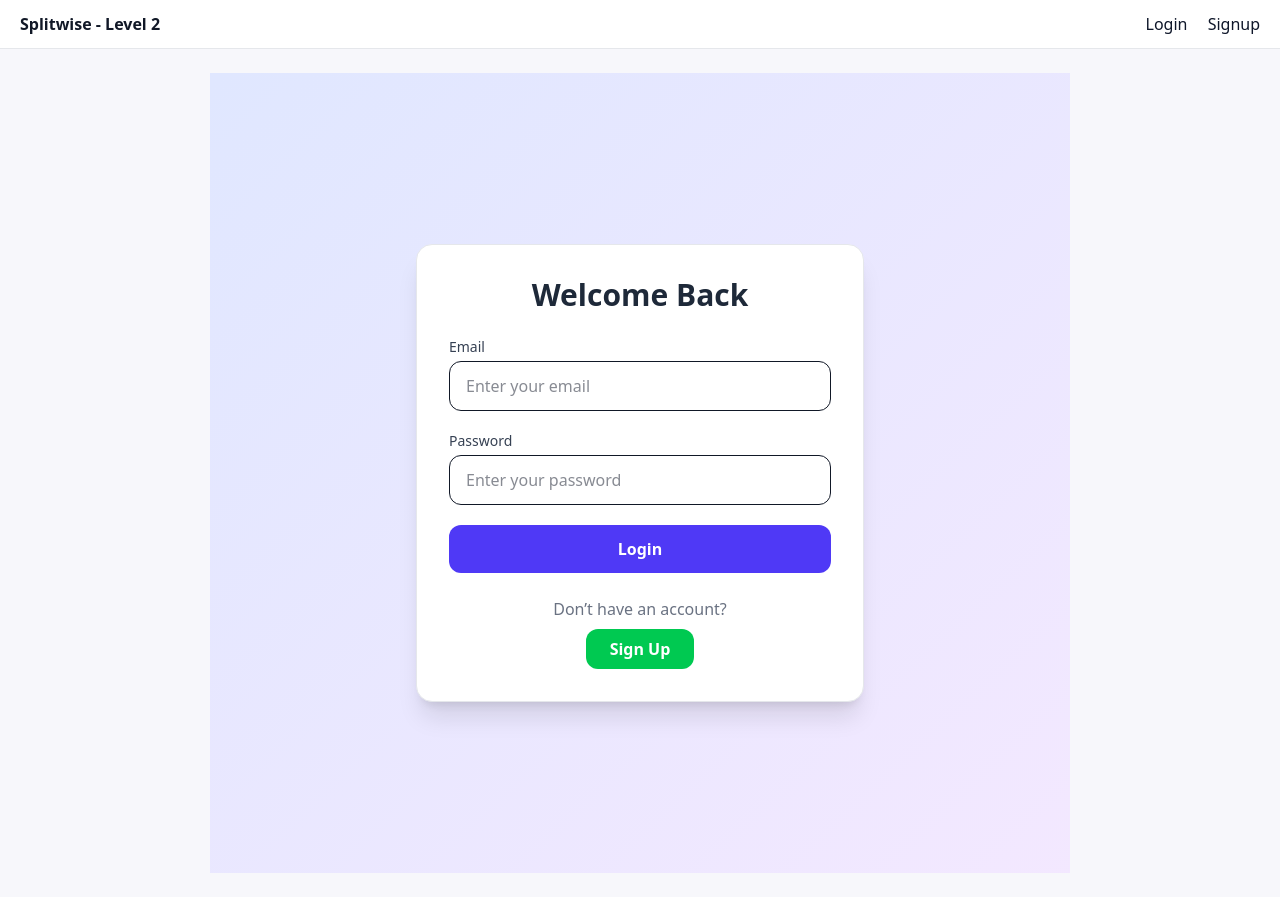
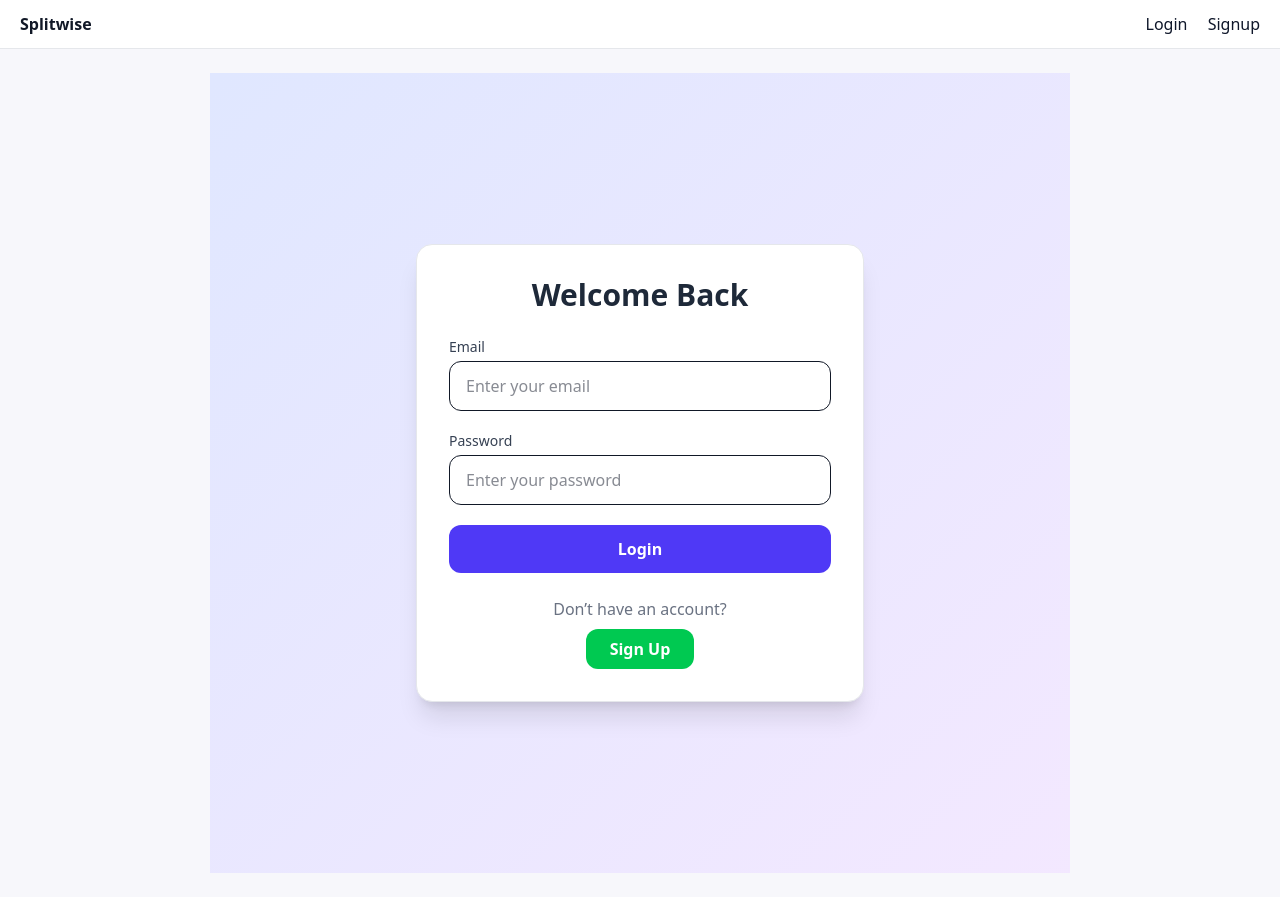
Before and after one commit to Uttam1119/frido-assignment, a React app in the folder frontend/: page /login in a window 1280 px wide. Built offline with nearby package versions, Linux system fonts and the light colour scheme; no server answers; the HTML template or start-up script is replaced by a standard one.

Commit message:
Completed level-3

```diff
--- a/frontend/src/App.jsx
+++ b/frontend/src/App.jsx
@@ -30,7 +30,7 @@ function App() {
       {" "}
       <nav className="nav">
         {" "}
-        <h1 className="brand">Splitwise - Level 2</h1>{" "}
+        <h1 className="brand">Splitwise</h1>{" "}
         <div className="links">
           {!token ? (
             <>
```
